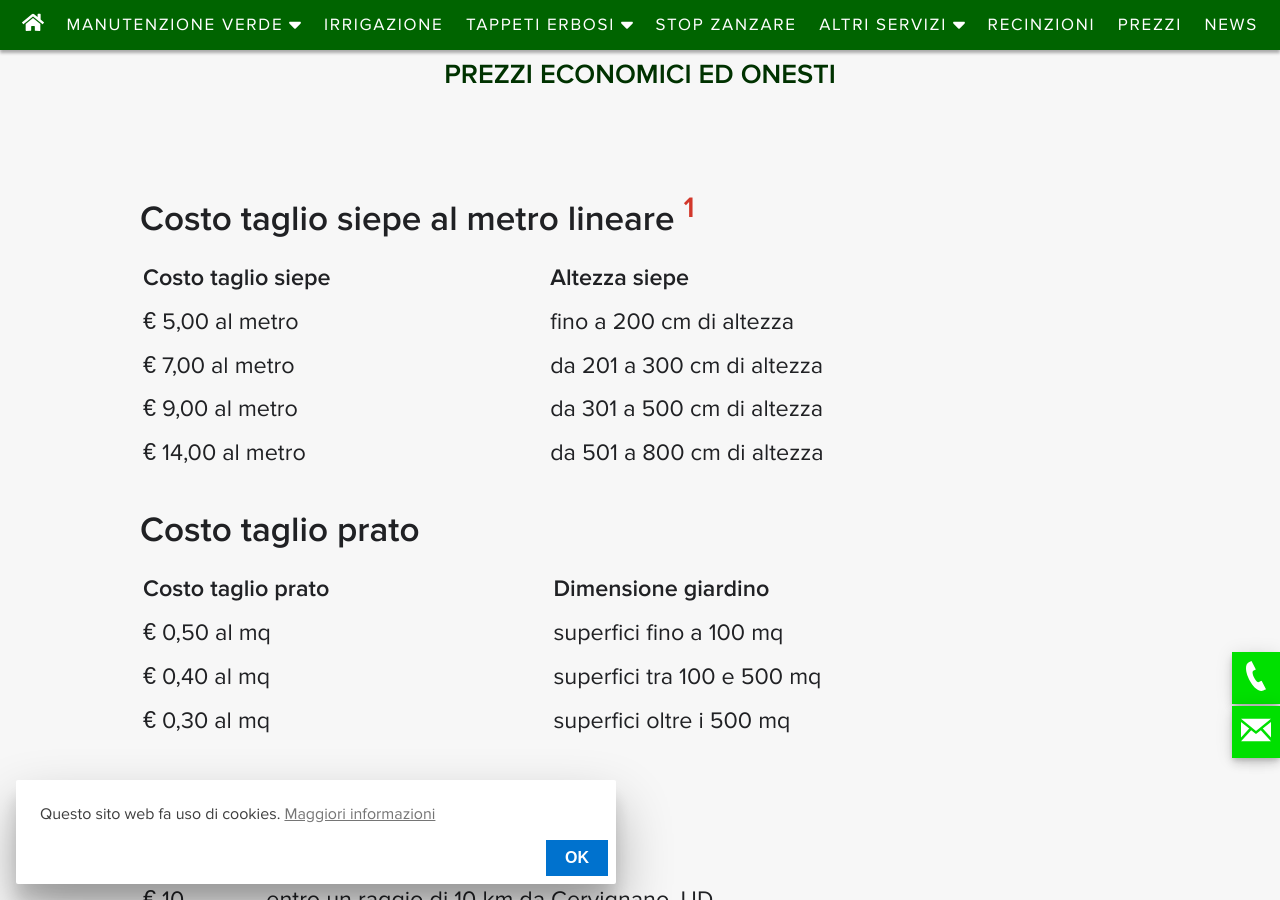
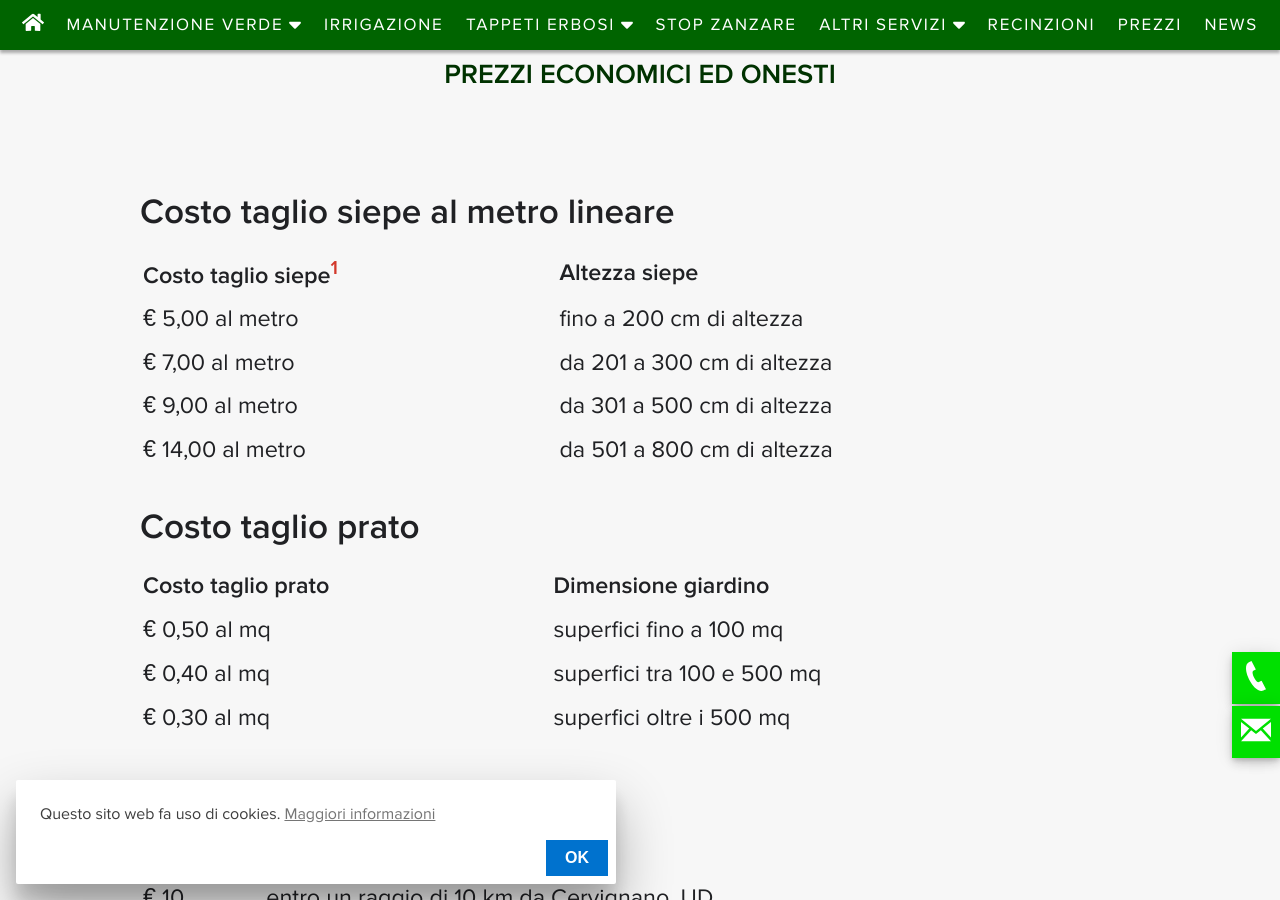
Before and after one commit to enricocaputo/enricocaputo.github.io, a Jekyll site: the page built from pages/prezzi.md, in a window 1280 px wide and 900 px high, scrolled down 315 px. Built offline with Jekyll 4.4.1, drawn with Linux system fonts in a browser that asks for light colours.

```diff
--- a/pages/prezzi.md
+++ b/pages/prezzi.md
@@ -17,9 +17,9 @@ last_modified_at: 2022-02-27T8:39
 
 <br>
 
-## Costo taglio siepe al metro lineare [^1]
+## Costo taglio siepe al metro lineare
 
-| Costo taglio siepe | Altezza siepe |
+| Costo taglio siepe[^1] | Altezza siepe |
 |--------------------|---------------|
 |€ 5,00  al metro |fino a 200 cm di altezza
 |€ 7,00  al metro |da 201 a 300 cm di altezza
```
